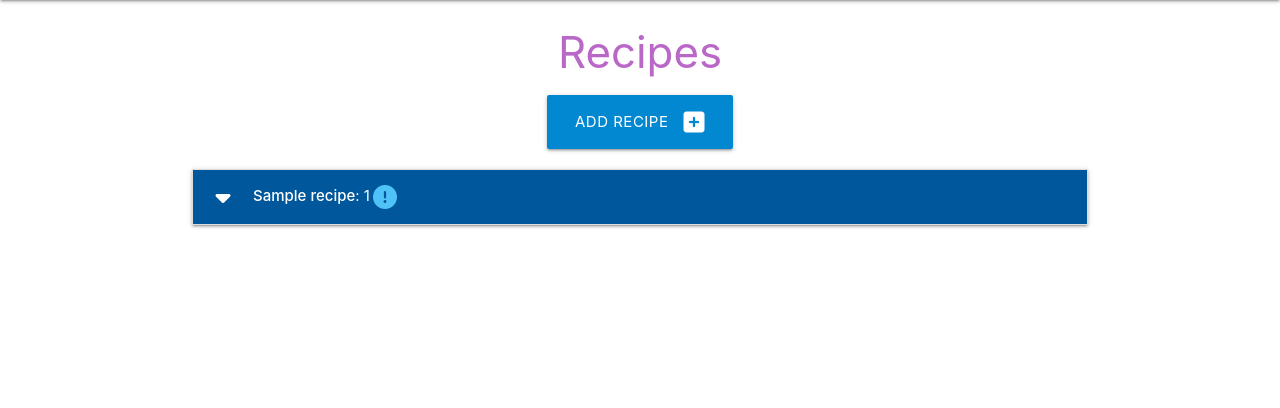
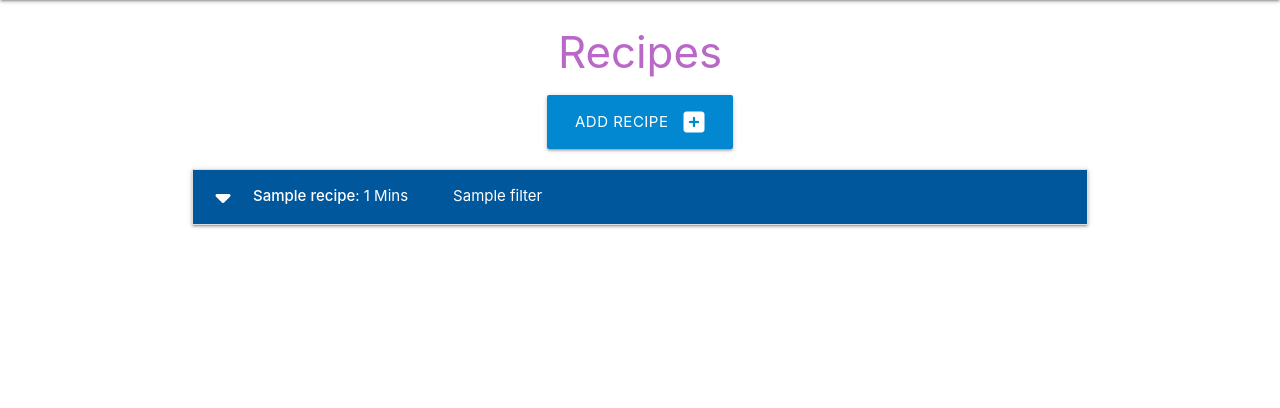
Before and after one commit to SLeighton-dot-com/Recipe-Database, a Flask app: page / in a window 1280 px wide. Shown: the part 64-472 px from the top of the page. Run offline with Flask 3, Linux system fonts and the light colour scheme; tables that the repository leaves empty hold one stand-in row (values such as "Sample post"); some libraries are stand-ins or nearby versions.

Commit message:
recipes.html:Edited information in recipe cards

```diff
--- a/recipes/templates/recipes.html
+++ b/recipes/templates/recipes.html
@@ -16,13 +16,13 @@
     <li>
         <div class="collapsible-header white-text light-blue darken-4">
             <i class="fas fa-caret-down"></i>
-            <strong>{{ recipe.recipe_name }}</strong> : {{ recipe.prep_time }}
-            <i class="fas fa-exclamation-circle light-blue-text text-lighten-2"></i>
+            <strong>{{ recipe.recipe_name }}</strong> : {{ recipe.prep_time }} Mins
+            <i class="light-blue-text text-lighten-2"></i>
+            <span class="right">{{ recipe.filter.filter_name }}</span>
         </div>
         <div class="collapsible-body">
+            <p>{{ recipe.prep_time }} Mins {{ recipe.cooking_method }}</p>
             <p>{{ recipe.recipe_description }}</p>
-            <p>{{ recipe.prep_time }}</p>
-            <p>
                 <a href="{{ url_for('edit_recipe', recipe_id=recipe.id) }}" class="btn green accent-4">Edit</a>
                 <a href="{{ url_for('delete_recipe', recipe_id=recipe.id) }}" class="btn red">Delete</a>
             </p>
```
